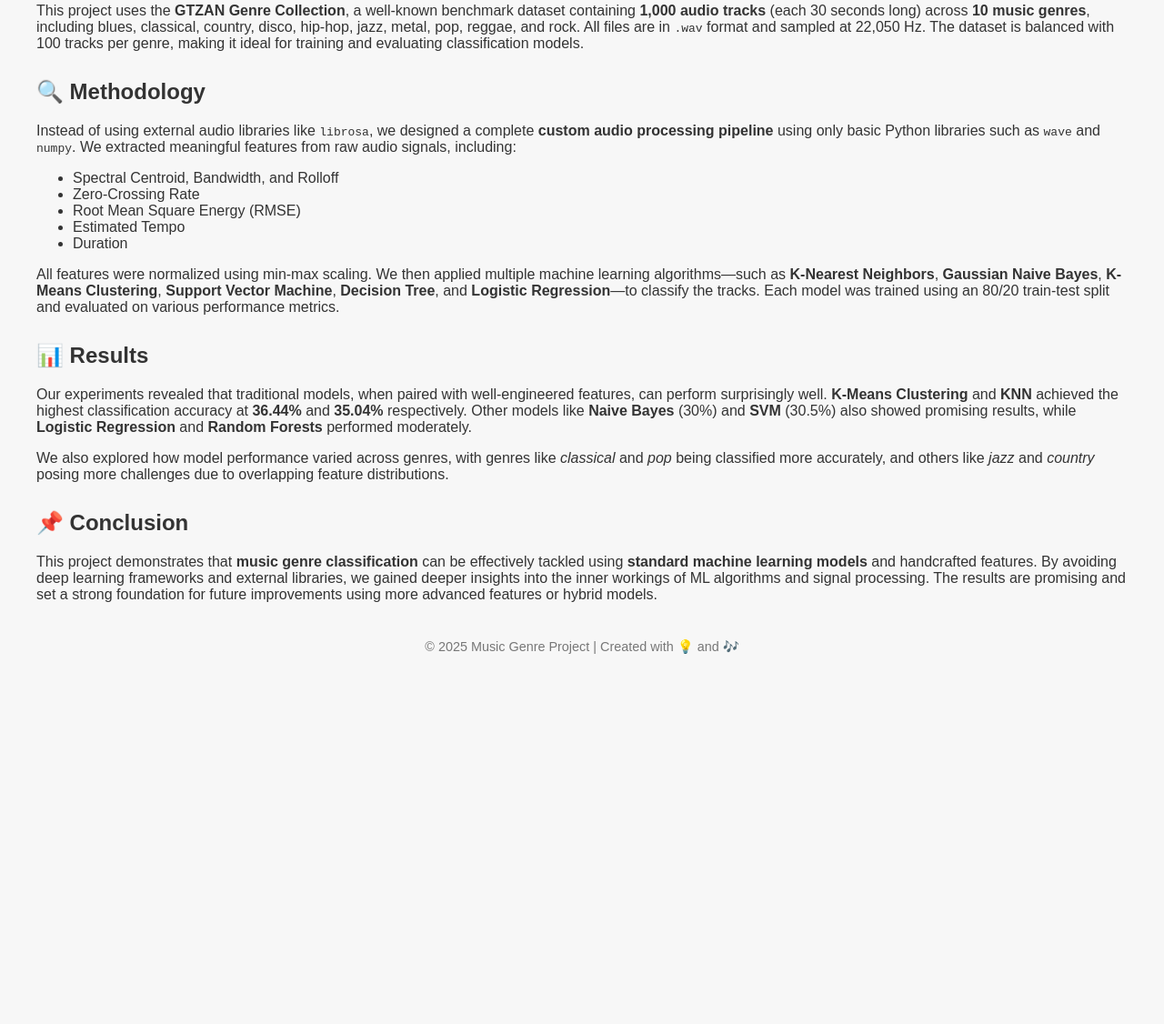
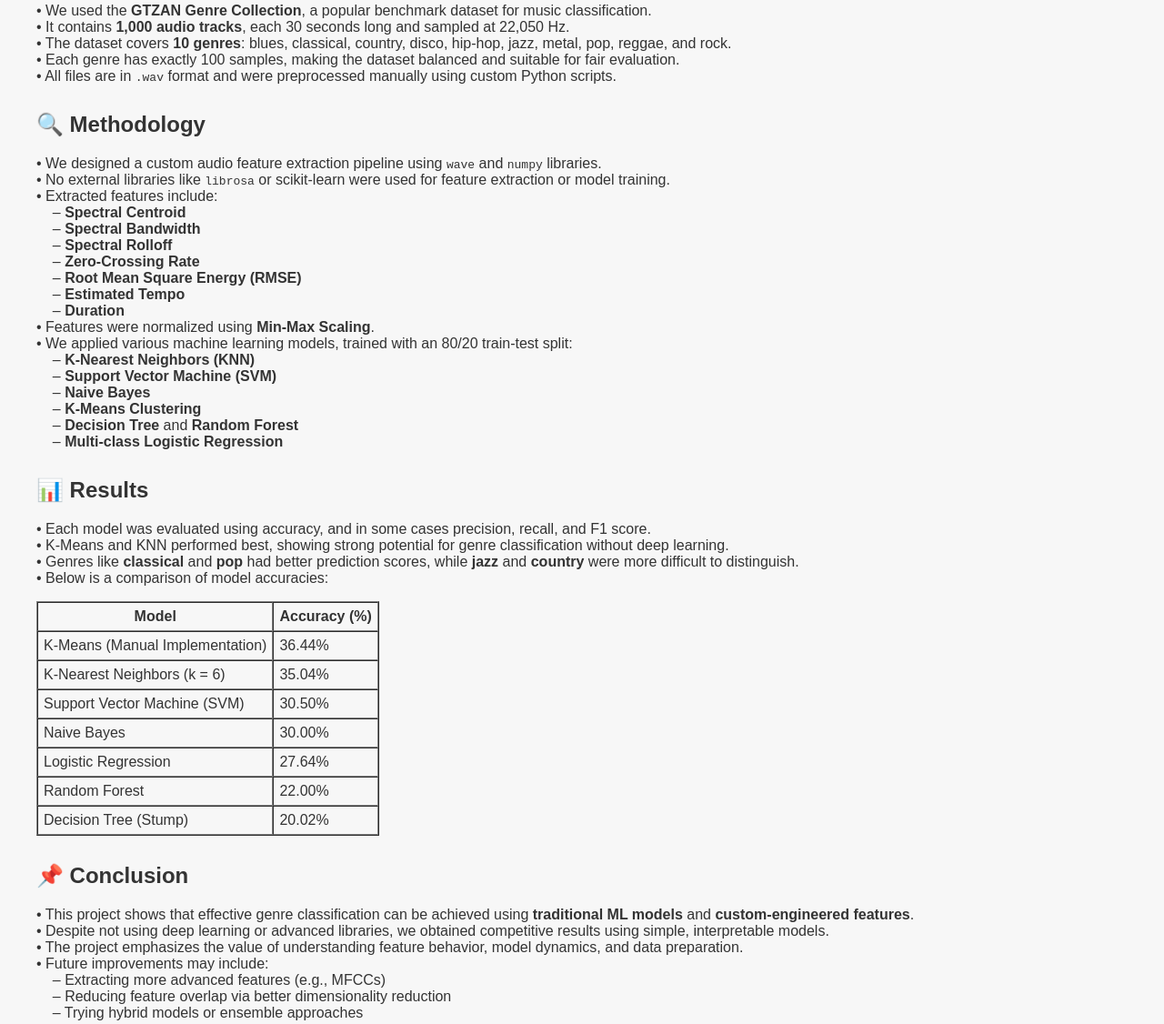
Before and after one commit to varshitnarayan/music_genre_project_page, a plain HTML site: page index.html in a window 1280 px wide. Shown: the part 314-1440 px from the top of the page at 91% size. Before the commit the page ends 1074 px from the top, so only its background shows below. Drawn offline with Linux system fonts and the light colour scheme.

Commit message:
Update index.html

```diff
--- a/index.html
+++ b/index.html
@@ -54,63 +54,100 @@
     <section>
     <h2>📁 Dataset</h2>
     <p>
-            This project uses the <strong>GTZAN Genre Collection</strong>, a well-known benchmark dataset containing
-            <strong>1,000 audio tracks</strong> (each 30 seconds long) across <strong>10 music genres</strong>, including
-            blues, classical, country, disco, hip-hop, jazz, metal, pop, reggae, and rock. All files are in <code>.wav</code>
-            format and sampled at 22,050 Hz. The dataset is balanced with 100 tracks per genre, making it ideal for training
-            and evaluating classification models.
+        • We used the <strong>GTZAN Genre Collection</strong>, a popular benchmark dataset for music classification.<br>
+        • It contains <strong>1,000 audio tracks</strong>, each 30 seconds long and sampled at 22,050 Hz.<br>
+        • The dataset covers <strong>10 genres</strong>: blues, classical, country, disco, hip-hop, jazz, metal, pop, reggae, and rock.<br>
+        • Each genre has exactly 100 samples, making the dataset balanced and suitable for fair evaluation.<br>
+        • All files are in <code>.wav</code> format and were preprocessed manually using custom Python scripts.
     </p>
 </section>
 
 <section>
     <h2>🔍 Methodology</h2>
     <p>
-            Instead of using external audio libraries like <code>librosa</code>, we designed a complete <strong>custom audio
-            processing pipeline</strong> using only basic Python libraries such as <code>wave</code> and <code>numpy</code>.
-            We extracted meaningful features from raw audio signals, including:
-        </p>
-        <ul>
-            <li>Spectral Centroid, Bandwidth, and Rolloff</li>
-            <li>Zero-Crossing Rate</li>
-            <li>Root Mean Square Energy (RMSE)</li>
-            <li>Estimated Tempo</li>
-            <li>Duration</li>
-        </ul>
-        <p>
-            All features were normalized using min-max scaling. We then applied multiple machine learning algorithms—such as
-            <strong>K-Nearest Neighbors</strong>, <strong>Gaussian Naive Bayes</strong>, <strong>K-Means Clustering</strong>,
-            <strong>Support Vector Machine</strong>, <strong>Decision Tree</strong>, and
-            <strong>Logistic Regression</strong>—to classify the tracks. Each model was trained using an 80/20 train-test split
-            and evaluated on various performance metrics.
+        • We designed a custom audio feature extraction pipeline using <code>wave</code> and <code>numpy</code> libraries.<br>
+        • No external libraries like <code>librosa</code> or scikit-learn were used for feature extraction or model training.<br>
+        • Extracted features include:<br>
+        &nbsp;&nbsp;&nbsp;&nbsp;– <strong>Spectral Centroid</strong><br>
+        &nbsp;&nbsp;&nbsp;&nbsp;– <strong>Spectral Bandwidth</strong><br>
+        &nbsp;&nbsp;&nbsp;&nbsp;– <strong>Spectral Rolloff</strong><br>
+        &nbsp;&nbsp;&nbsp;&nbsp;– <strong>Zero-Crossing Rate</strong><br>
+        &nbsp;&nbsp;&nbsp;&nbsp;– <strong>Root Mean Square Energy (RMSE)</strong><br>
+        &nbsp;&nbsp;&nbsp;&nbsp;– <strong>Estimated Tempo</strong><br>
+        &nbsp;&nbsp;&nbsp;&nbsp;– <strong>Duration</strong><br>
+        • Features were normalized using <strong>Min-Max Scaling</strong>.<br>
+        • We applied various machine learning models, trained with an 80/20 train-test split:<br>
+        &nbsp;&nbsp;&nbsp;&nbsp;– <strong>K-Nearest Neighbors (KNN)</strong><br>
+        &nbsp;&nbsp;&nbsp;&nbsp;– <strong>Support Vector Machine (SVM)</strong><br>
+        &nbsp;&nbsp;&nbsp;&nbsp;– <strong>Naive Bayes</strong><br>
+        &nbsp;&nbsp;&nbsp;&nbsp;– <strong>K-Means Clustering</strong><br>
+        &nbsp;&nbsp;&nbsp;&nbsp;– <strong>Decision Tree</strong> and <strong>Random Forest</strong><br>
+        &nbsp;&nbsp;&nbsp;&nbsp;– <strong>Multi-class Logistic Regression</strong><br>
     </p>
 </section>
 
 <section>
     <h2>📊 Results</h2>
     <p>
-            Our experiments revealed that traditional models, when paired with well-engineered features, can perform
-            surprisingly well. <strong>K-Means Clustering</strong> and <strong>KNN</strong> achieved the highest classification
-            accuracy at <strong>36.44%</strong> and <strong>35.04%</strong> respectively. Other models like
-            <strong>Naive Bayes</strong> (30%) and <strong>SVM</strong> (30.5%) also showed promising results, while
-            <strong>Logistic Regression</strong> and <strong>Random Forests</strong> performed moderately.
+        • Each model was evaluated using accuracy, and in some cases precision, recall, and F1 score.<br>
+        • K-Means and KNN performed best, showing strong potential for genre classification without deep learning.<br>
+        • Genres like <strong>classical</strong> and <strong>pop</strong> had better prediction scores, while <strong>jazz</strong> and <strong>country</strong> were more difficult to distinguish.<br>
+        • Below is a comparison of model accuracies:
     </p>
-        <p>
-            We also explored how model performance varied across genres, with genres like <em>classical</em> and
-            <em>pop</em> being classified more accurately, and others like <em>jazz</em> and <em>country</em> posing more
-            challenges due to overlapping feature distributions.
-        </p>
+
+    <table border="1" cellpadding="6" cellspacing="0">
+        <thead>
+            <tr>
+                <th><strong>Model</strong></th>
+                <th><strong>Accuracy (%)</strong></th>
+            </tr>
+        </thead>
+        <tbody>
+            <tr>
+                <td>K-Means (Manual Implementation)</td>
+                <td>36.44%</td>
+            </tr>
+            <tr>
+                <td>K-Nearest Neighbors (k = 6)</td>
+                <td>35.04%</td>
+            </tr>
+            <tr>
+                <td>Support Vector Machine (SVM)</td>
+                <td>30.50%</td>
+            </tr>
+            <tr>
+                <td>Naive Bayes</td>
+                <td>30.00%</td>
+            </tr>
+            <tr>
+                <td>Logistic Regression</td>
+                <td>27.64%</td>
+            </tr>
+            <tr>
+                <td>Random Forest</td>
+                <td>22.00%</td>
+            </tr>
+            <tr>
+                <td>Decision Tree (Stump)</td>
+                <td>20.02%</td>
+            </tr>
+        </tbody>
+    </table>
 </section>
 
 <section>
     <h2>📌 Conclusion</h2>
     <p>
-            This project demonstrates that <strong>music genre classification</strong> can be effectively tackled using
-            <strong>standard machine learning models</strong> and handcrafted features. By avoiding deep learning frameworks
-            and external libraries, we gained deeper insights into the inner workings of ML algorithms and signal processing.
-            The results are promising and set a strong foundation for future improvements using more advanced features or
-            hybrid models.
+        • This project shows that effective genre classification can be achieved using <strong>traditional ML models</strong> and <strong>custom-engineered features</strong>.<br>
+        • Despite not using deep learning or advanced libraries, we obtained competitive results using simple, interpretable models.<br>
+        • The project emphasizes the value of understanding feature behavior, model dynamics, and data preparation.<br>
+        • Future improvements may include:<br>
+        &nbsp;&nbsp;&nbsp;&nbsp;– Extracting more advanced features (e.g., MFCCs)<br>
+        &nbsp;&nbsp;&nbsp;&nbsp;– Reducing feature overlap via better dimensionality reduction<br>
+        &nbsp;&nbsp;&nbsp;&nbsp;– Trying hybrid models or ensemble approaches<br>
     </p>
 </section>
+
 
 
     <footer>
```
Lines whose indentation alone changed are shown as unchanged.
